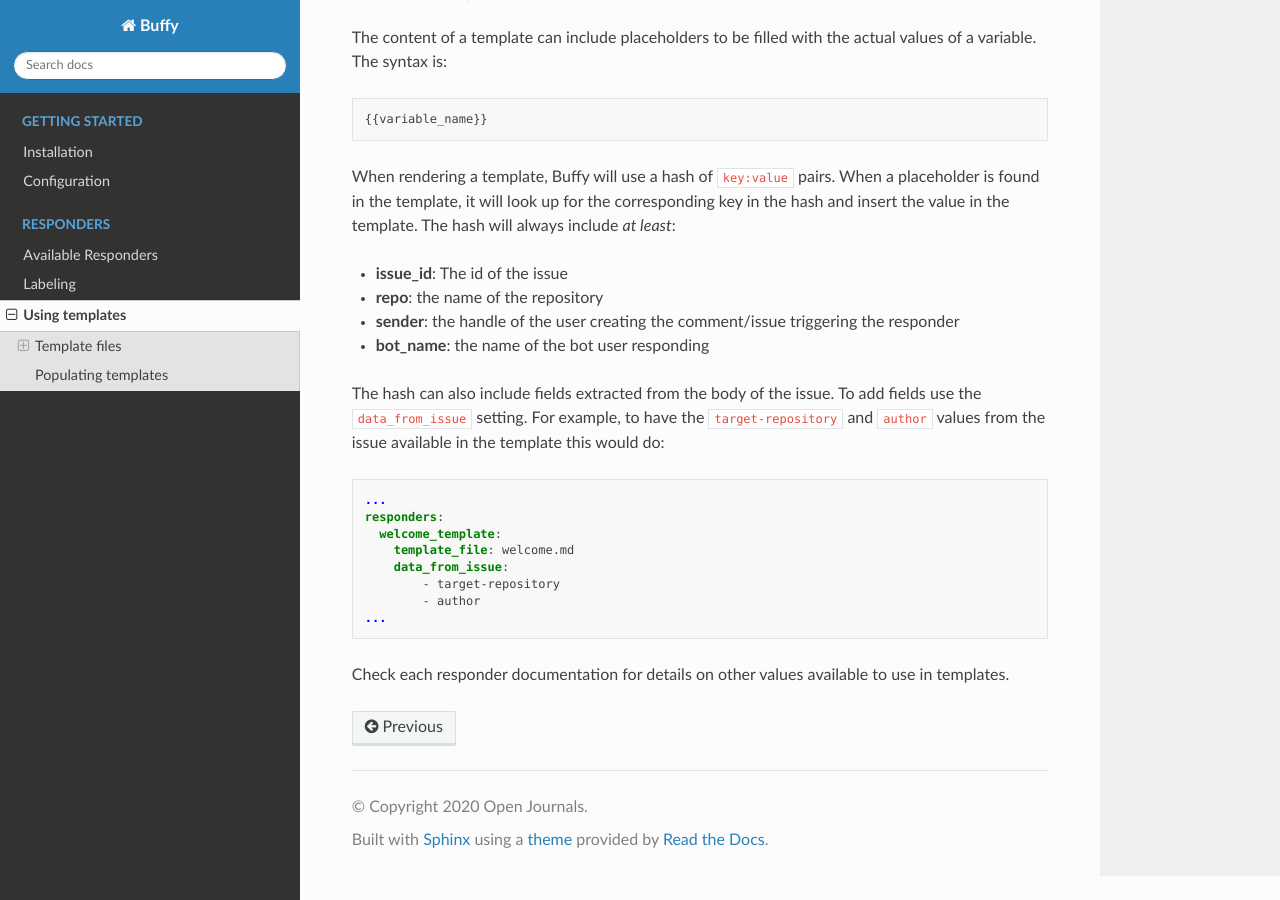
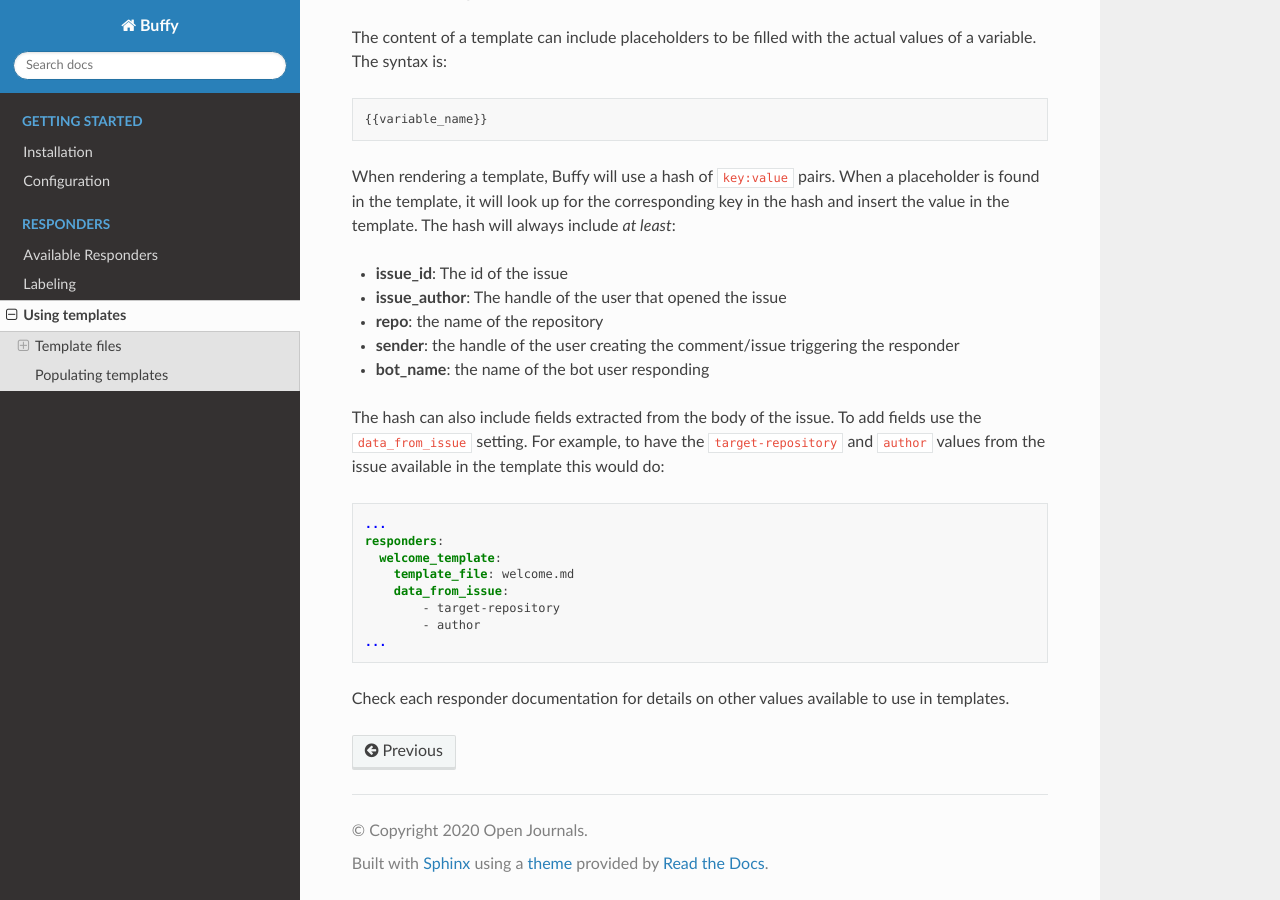
Before and after one commit to openjournals/buffy, a Sphinx documentation site: the page built from docs/using_templates.md, in a window 1280 px wide and 900 px high, scrolled down 1208 px. Built offline with Sphinx 7.4.7 and the Read the Docs theme 2.0.0, drawn with Linux system fonts in a browser that asks for light colours.

Commit message:
add issue_author to docs

```diff
--- a/docs/using_templates.md
+++ b/docs/using_templates.md
@@ -46,6 +46,7 @@ The content of a template can include placeholders to be filled with the actual
 
 When rendering a template, Buffy will use a hash of `key:value` pairs. When a placeholder is found in the template, it will look up for the corresponding key in the hash and insert the value in the template. The hash will always include _at least_:
 - **issue_id**: The id of the issue
+- **issue_author**: The handle of the user that opened the issue
 - **repo**: the name of the repository
 - **sender**: the handle of the user creating the comment/issue triggering the responder
 - **bot_name**: the name of the bot user responding
```
